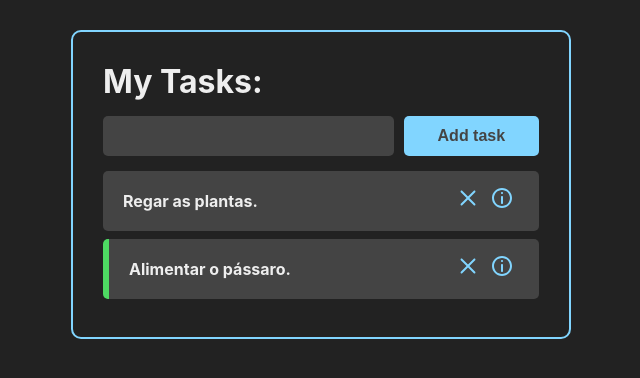
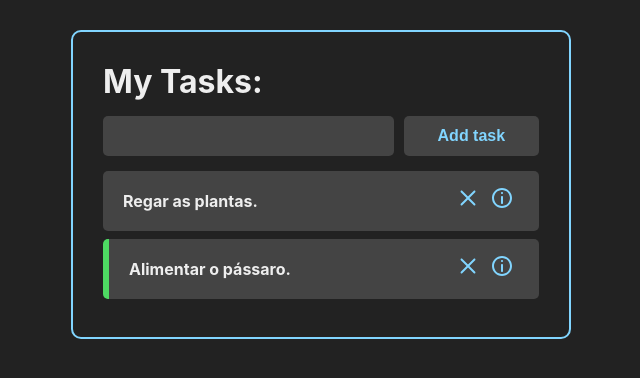
Before and after one commit to fabiolameira/ToDoList, a React (Create React App) app in the folder app/: page / in a window 1280 px wide. In both pictures the pointer is over the button "Add task". Shown: the top 378 px of the page, without its empty margins (319-959 px from the left). Built offline with nearby package versions, Linux system fonts and the light colour scheme.

Commit message:
feat: Adding transition to Button

```diff
--- a/app/src/styles/Button.css
+++ b/app/src/styles/Button.css
@@ -1,12 +1,18 @@
 .button {
 	background-color: #81D5FF;
+	color: #444;
 	height: 40px;
 	padding: 0 10px;
 	border-radius: 5px;
 	width: 100%;
 	font-size: 16px;
-	color: #444;
 	font-weight: bold;
 	cursor: pointer;
 	border: none;
+	transition: all 0.5s ease;
 }
+
+.button:hover {
+	background-color: #444;
+	color: #81D5FF;
+}
```
